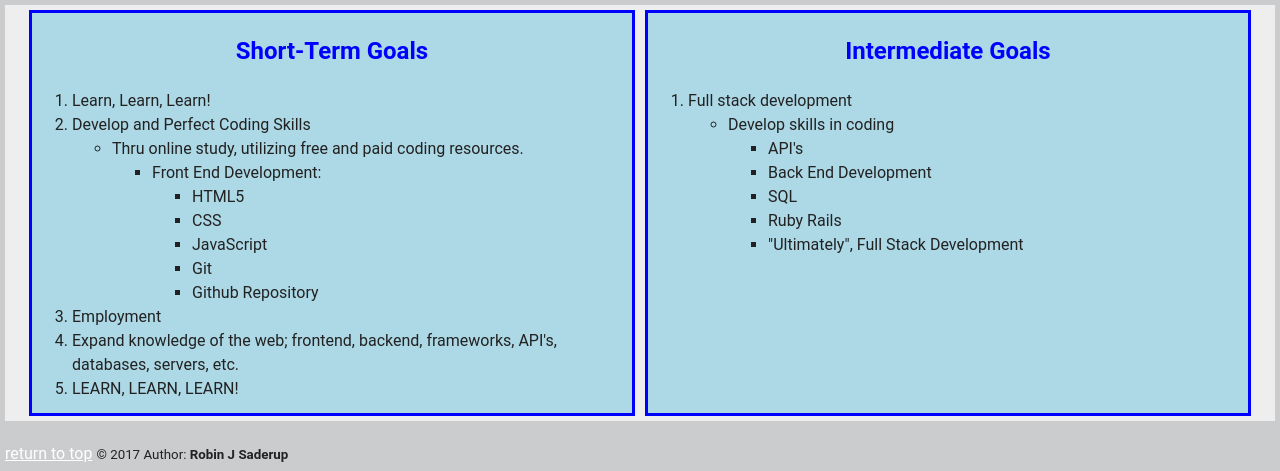
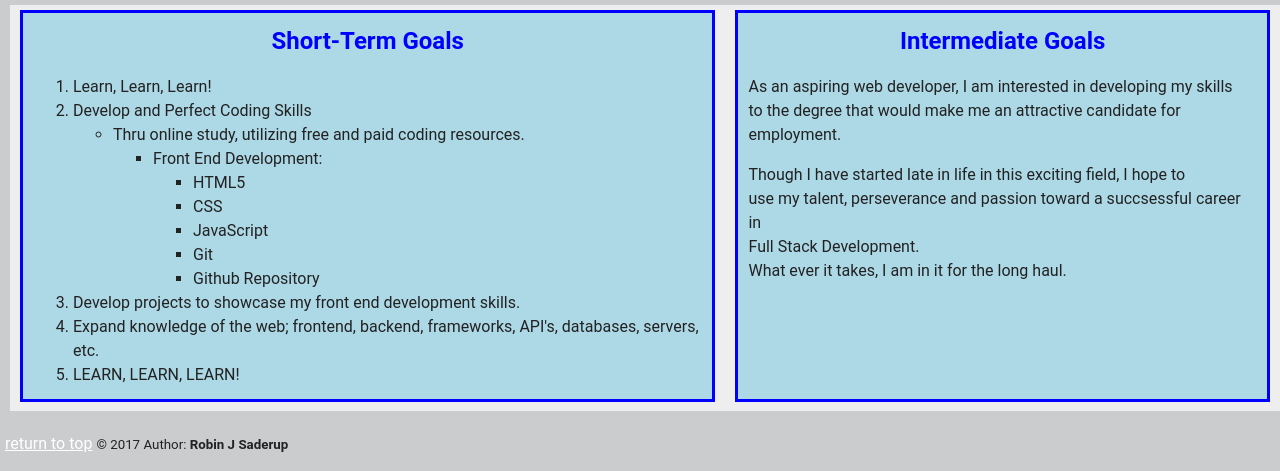
Before and after one commit to rsaddleup/robins-html-webpage, a plain HTML site: page index.html in a window 1280 px wide. Shown: the part 367-838 px from the top of the page. Drawn offline with Linux system fonts and the light colour scheme; a web font is replaced by a local one.

Commit message:
Add files via upload

```diff
--- a/index.html
+++ b/index.html
@@ -43,7 +43,7 @@
                     </ul>
                 </ul>
           </ul>
-          <li>Employment</li>
+          <li>Develop projects to showcase my front end development skills.</li>
           <li>Expand knowledge of the web; frontend, backend, frameworks, API's, databases, servers, etc.</li>
           <li>LEARN, LEARN, LEARN!</li>
       </ol>
@@ -52,17 +52,15 @@
   <article>
   <div class="block">
       <h2 class="goals">Intermediate Goals</h2>
-      <ol>
-        <li>Full stack development</li>
-        <ul>
-          <li>Develop skills in coding</li>
-          <ul><li>API's
-          <li>Back End Development</li>
-          <li>SQL</li>
-          <li>Ruby Rails</li>
-          <li>"Ultimately", Full Stack Development</li>
-        </ul>
-      </ol></ul>
+
+        <p>As an aspiring web developer, I am interested in developing my skills<br>
+           to the degree that would make me an attractive candidate for employment.<br>
+        <p>Though I have started late in life in this exciting field,  I hope to<br>
+           use my talent, perseverance and passion toward a succsessful career in <br>
+           Full Stack Development.<br>
+           What ever it takes, I am in it for the long haul.
+        </P></p>
+
   </article>
 </div></div>
 </section>
--- a/style.css
+++ b/style.css
@@ -56,6 +56,7 @@ footer {
   font-size: 1.5em;
   color: blue;
   text-align: center;
+  margin: 10px;
 }
 .center {
   margin:  auto;
@@ -63,16 +64,17 @@ footer {
 }
 .container {
   display: inline-flex; justify-content: center;
-  width:  100%;
+  width: 100%;
+
   /*height: 55%;*/
   background: #eee;
   margin: 5px;
-  /*background-size: contain;*/
-  /*background-position:  center;*/
-  min-height: 300px;
+  background-size: cover;
+  background-position:  center;
+  min-height: auto;
   margin-top: 5px;
-  margin-left: 0px;
-  margin-right: 0px;
+  margin-left: 5px;
+  margin-right: 5px;
   /*border: 2px solid blue;*/
   overflow: visible;
   /*padding-top: 5px;
@@ -82,20 +84,23 @@ footer {
 .block {
 
   background: lightblue;
-  height: 400px;
-  width: 600px;
+  height:95%;
+  width: auto;
+margin-left: 10px;
+margin-right: 10px;
   margin-top: 5px;
   margin-bottom: 5px;
-  margin: 5px;
   border: 3px solid blue;
+  padding-left: 10px;
+  padding-right: 10px;
 }
 #mystory-block {
   background: lightblue;
   font-family:sans-serif;
-  height: 400px;
+  height: auto;
   width: 80%;
   margin: 5px;
-  padding:inherit;
+  padding: inherit;
   border: 3px solid blue;
   }
 a {
@@ -174,12 +179,19 @@ a {
 }
 .profile-pic {
   margin-left: 10px;
-  margin-top: 2px;
+  margin-right: 10px;
+  margin-top: 5px;
   width: 75px;
   height: 75px;
   border-radius: 10%;
   border: 3px solid blue;
   transition: all .1s;
+}
+.goals-text {
+  text-align:left;
+  margin-left: 5px;
+  margin-right: 5px;
+  padding: 0px;
 }
 #mystory-text {
   text-align:left;
@@ -198,11 +210,12 @@ a {
     padding: 0px;
 }
 .profile-pic:hover {
+
    transform: scale(6) rotate(-360deg);
 }
 .profile-pic2:hover {
    transform: scale(6) rotate(360deg);
 }
 .profile-pic3:hover {
-  transform: scale(6) rotate(360deg)
+   transform: scale(6) rotate(360deg)
 }
```
Also changed, not shown: projects.html (+2 -5 lines), contact.html (line endings or trailing spaces), mystory.html (line endings or trailing spaces).
